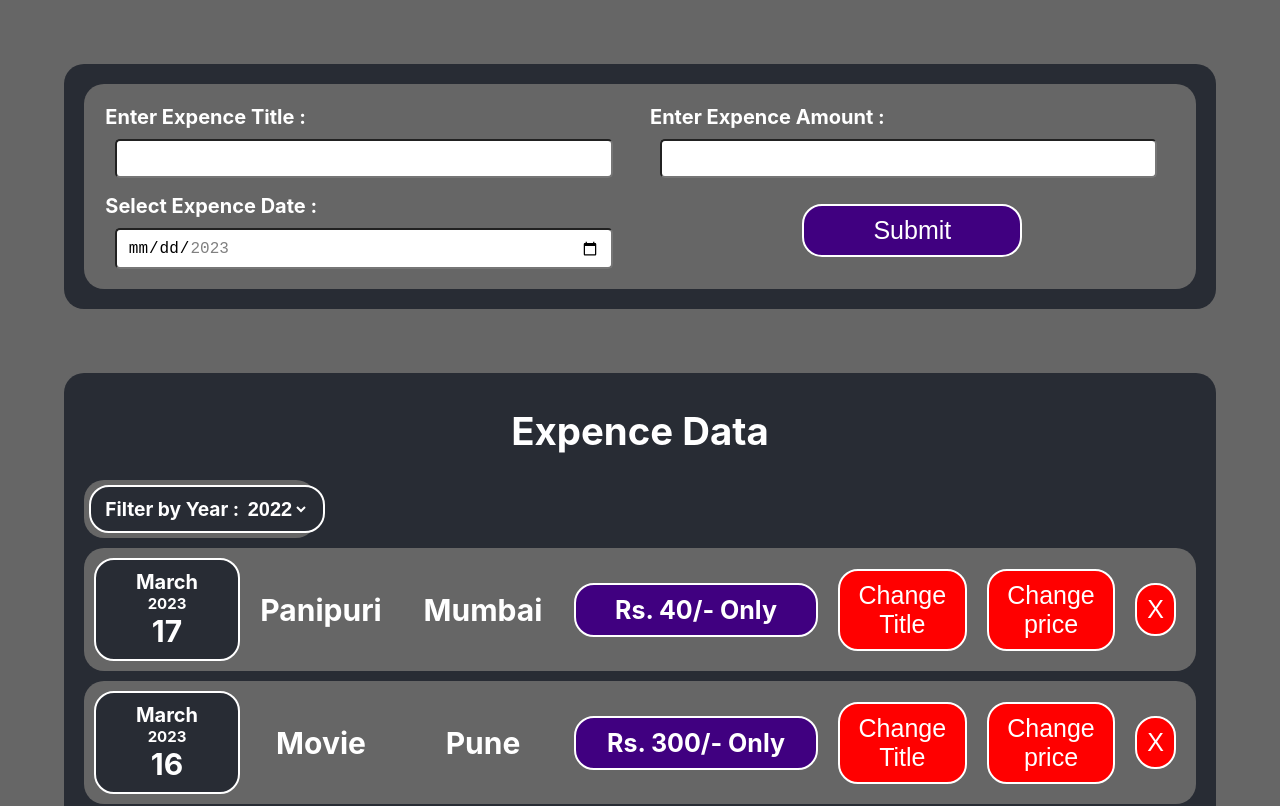
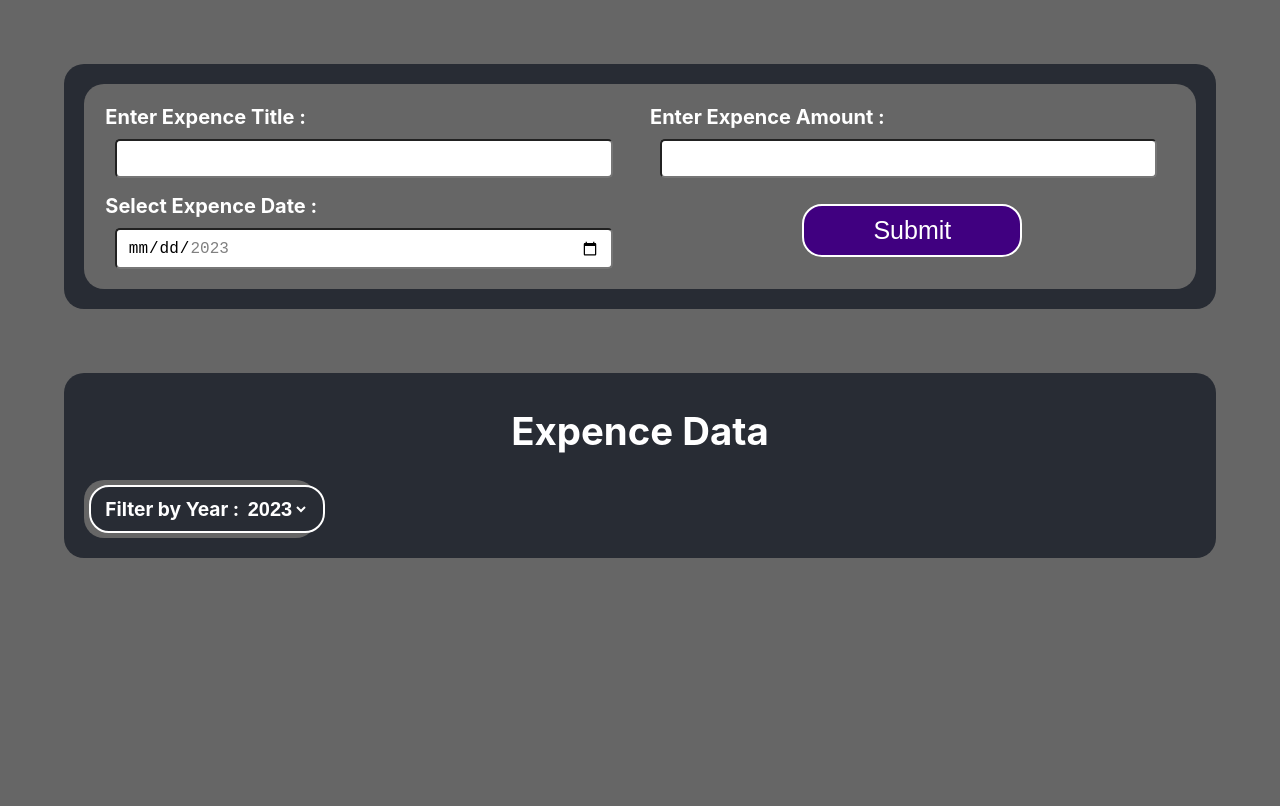
Before and after one commit to Shubham-S-Nimje/Expensetracker, a React (Create React App) app: page / in a window 1280 px wide. Shown: the top 806 px of the page. Built offline with nearby package versions, Linux system fonts and the light colour scheme.

Commit message:
Filter is added

```diff
--- a/src/App.js
+++ b/src/App.js
@@ -4,26 +4,26 @@ import Expences from './Expenceitem/Expences/Expences';
 import ExpenceCard from './Expenceitem/ExpenceForm/Expencecard'
 const Dummy_expences = [
   {
-    id: 1,
-    Expencedate: new Date(2023,2,17),
+    id: '1',
+    Expencedate: new Date(2019,5,17),
     Expencetitle: 'Panipuri',
     Expenceprice: 40,
     Expencelocation: 'Mumbai'},
     {
-      id: 2,
-      Expencedate: new Date(2023,2,16),
+      id: '2',
+      Expencedate: new Date(2020,4,16),
       Expencetitle: 'Movie',
       Expenceprice: 300,
       Expencelocation: 'Pune'},
       {
-        id: 3,
-        Expencedate: new Date(2023,2,15),
+        id: '3',
+        Expencedate: new Date(2021,6,15),
         Expencetitle: 'Dinner',
         Expenceprice: 500,
         Expencelocation: 'Alibag'},
         {
-          id: 4,
-          Expencedate: new Date(2023,2,16),
+          id: '4',
+          Expencedate: new Date(2022,9,16),
           Expencetitle: 'Shopping',
           Expenceprice: 6500,
           Expencelocation: 'Mumbai'},
--- a/src/Expenceitem/Expences/Expencefilter.js
+++ b/src/Expenceitem/Expences/Expencefilter.js
@@ -1,3 +1,4 @@
+import React from 'react';
 import './Expencefilter.css';
 const Expencefilter = (props) => {
     const dropdownChangeHandler = (event) => {
@@ -9,10 +10,11 @@ const Expencefilter = (props) => {
       <div className="expenceFiltercontrol">
         <label>Filter by Year : </label>
         <select value={props.selected} onChange={dropdownChangeHandler}>
+          <option value="2023">2023</option>
           <option value="2022">2022</option>
-          <option value="2022">2021</option>
-          <option value="2022">2020</option>
-          <option value="2022">2019</option>
+          <option value="2021">2021</option>
+          <option value="2020">2020</option>
+          <option value="2019">2019</option>
         </select>
       </div>
     </div>
--- a/src/Expenceitem/Expences/Expences.js
+++ b/src/Expenceitem/Expences/Expences.js
@@ -7,15 +7,22 @@ import './Expences.css';
 
   const Expences = (props) => {
     const [filteredYear, setFilteredYear] = useState('2023');
-    const filterchangeHandler = selectedYear => {
+
+    const filterchangeHandler = (selectedYear) => {
     setFilteredYear(selectedYear);
     };
+
+    const filteredExpences = props.item.filter(expense => {
+      return expense.Expencedate.getFullYear().toString() === filteredYear;
+    })
   return (
     <div className="App">
       <Carddata className="Expences">
         <h1>Expence Data</h1>
-        <Expencefilter selected={filteredYear} onChangeFilter={filterchangeHandler} />
-        {props.item.map((ele) => (
+        <Expencefilter selected={filteredYear}
+         onChangeFilter={filterchangeHandler}
+         />
+        {filteredExpences.map((ele) => (
           <Expenceitem
           key={ele.id}
           Expencedate={ele.Expencedate}
```
